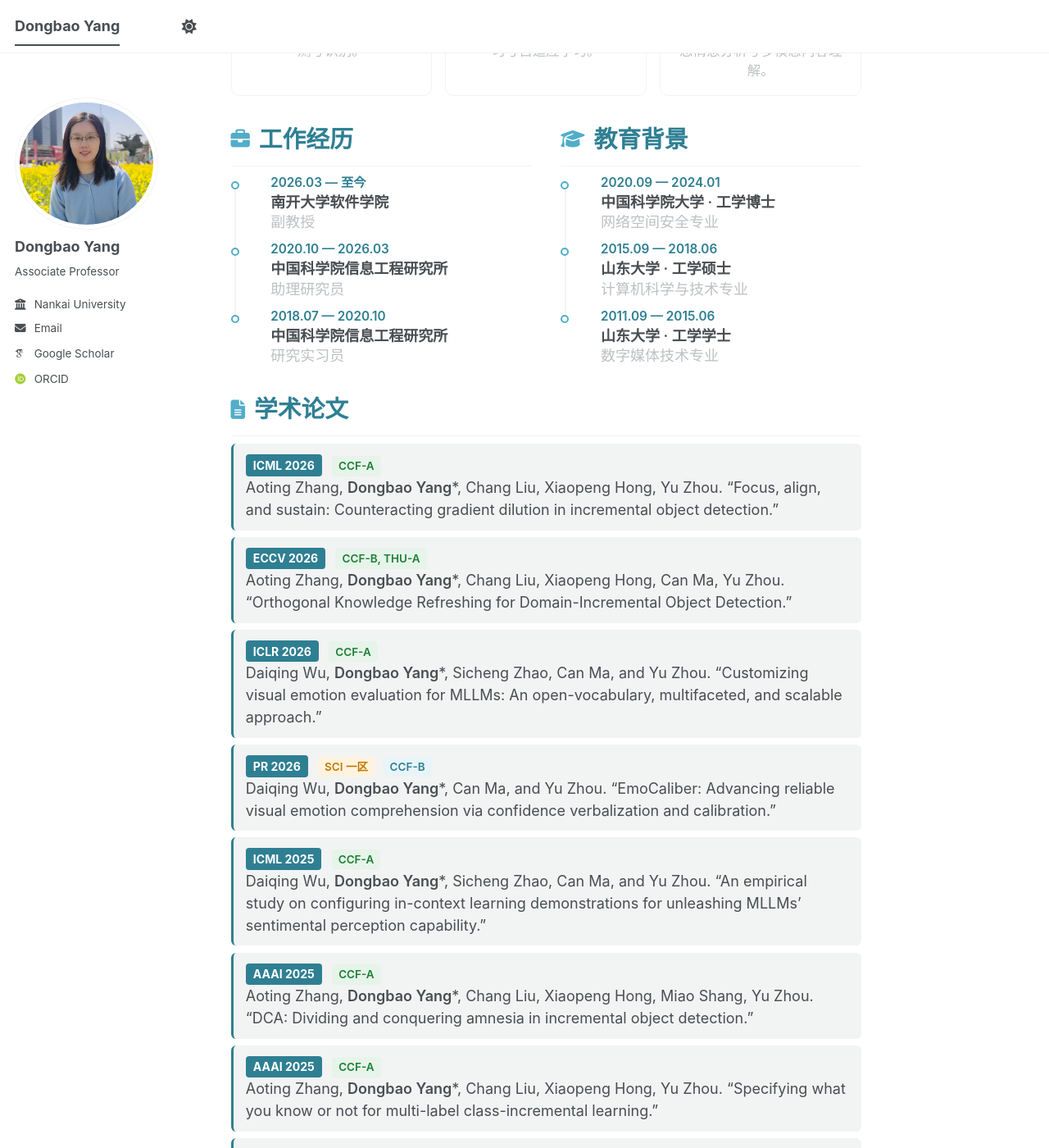
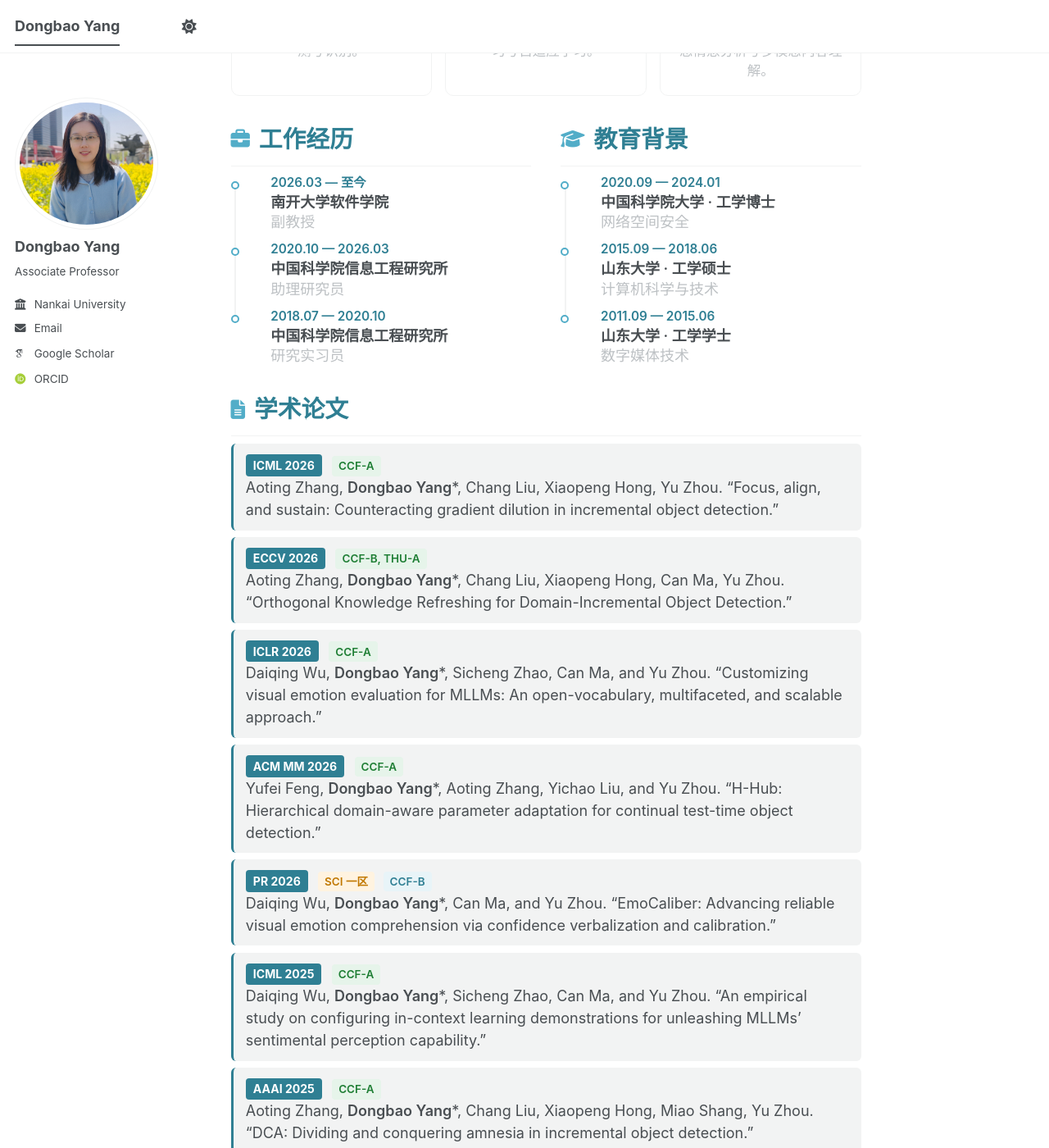
Before and after one commit to yangdb/yangdb.github.io, a Jekyll site: the page built from _pages/about.md, in a window 1280 px wide and 1400 px high, scrolled down 479 px. Shown: the whole window at 82% size. Built offline with Jekyll 4.4.1, drawn with Linux system fonts in a browser that asks for light colours; some web fonts are replaced; a script bundle is joined from its source files by our own code; library files that are not in the unit come from our copies.

Commit message:
Update descriptions in academic timeline and publications

```diff
--- a/_pages/about.md
+++ b/_pages/about.md
@@ -69,17 +69,17 @@ redirect_from:
       <div class="timeline-item">
         <span class="timeline-item__time">2020.09 — 2024.01</span>
         <p class="timeline-item__title">中国科学院大学 · 工学博士</p>
-        <p class="timeline-item__desc">网络空间安全专业</p>
+        <p class="timeline-item__desc">网络空间安全</p>
       </div>
       <div class="timeline-item">
         <span class="timeline-item__time">2015.09 — 2018.06</span>
         <p class="timeline-item__title">山东大学 · 工学硕士</p>
-        <p class="timeline-item__desc">计算机科学与技术专业</p>
+        <p class="timeline-item__desc">计算机科学与技术</p>
       </div>
       <div class="timeline-item">
         <span class="timeline-item__time">2011.09 — 2015.06</span>
         <p class="timeline-item__title">山东大学 · 工学学士</p>
-        <p class="timeline-item__desc">数字媒体技术专业</p>
+        <p class="timeline-item__desc">数字媒体技术</p>
       </div>
     </div>
   </section>
@@ -103,6 +103,11 @@ redirect_from:
       <span class="pub-venue">ICLR 2026</span>
       <span class="pub-level pub-level--a">CCF-A</span><br>
       Daiqing Wu, <em>Dongbao Yang</em>*, Sicheng Zhao, Can Ma, and Yu Zhou. “Customizing visual emotion evaluation for MLLMs: An open-vocabulary, multifaceted, and scalable approach.”
+    </li>
+    <li>
+      <span class="pub-venue">ACM MM 2026</span>
+      <span class="pub-level pub-level--a">CCF-A</span><br>
+      Yufei Feng, <em>Dongbao Yang</em>*, Aoting Zhang, Yichao Liu, and Yu Zhou. “H-Hub: Hierarchical domain-aware parameter adaptation for continual test-time object detection.”
     </li>
     <li>
       <span class="pub-venue">PR 2026</span>
```
